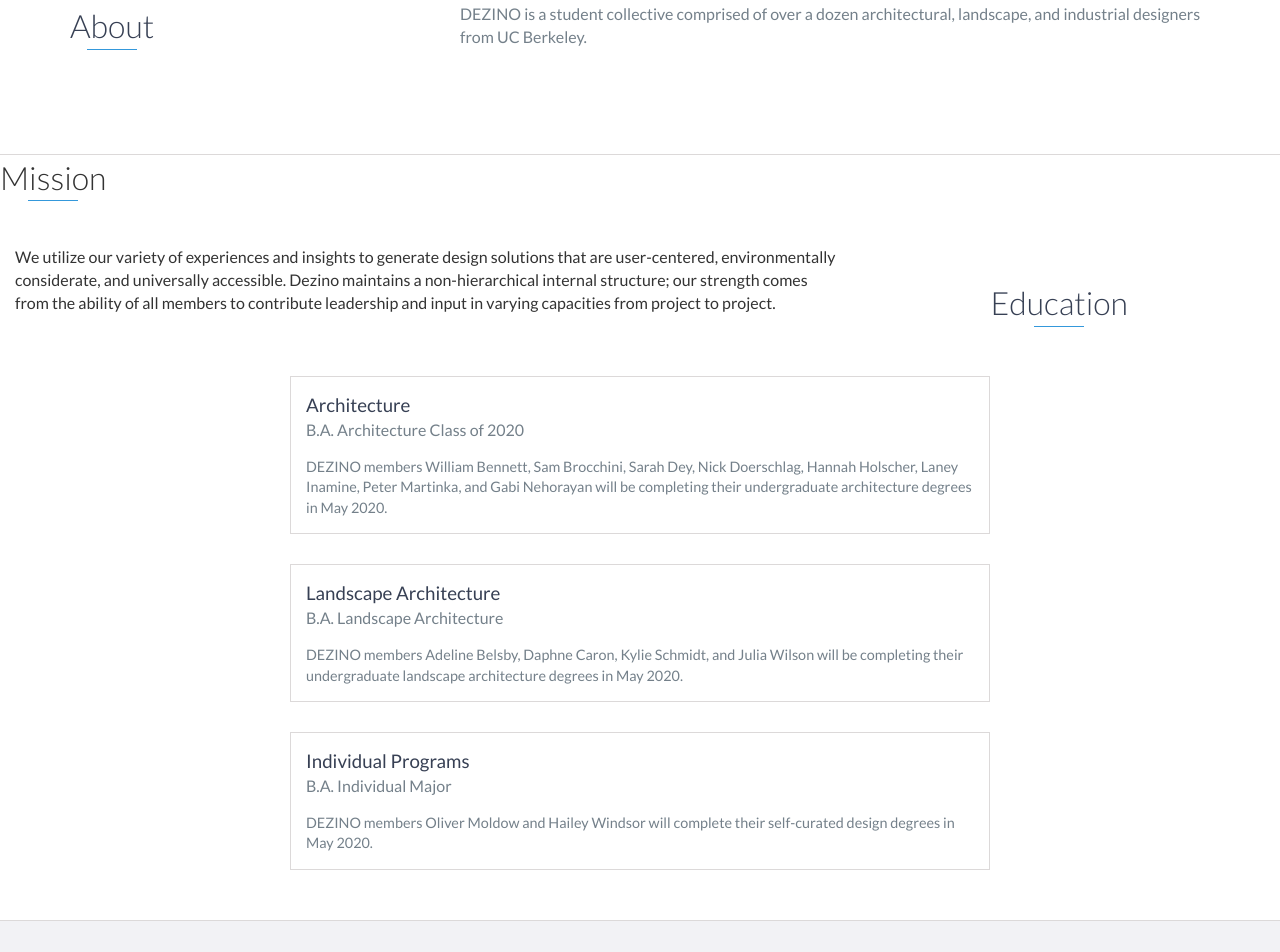
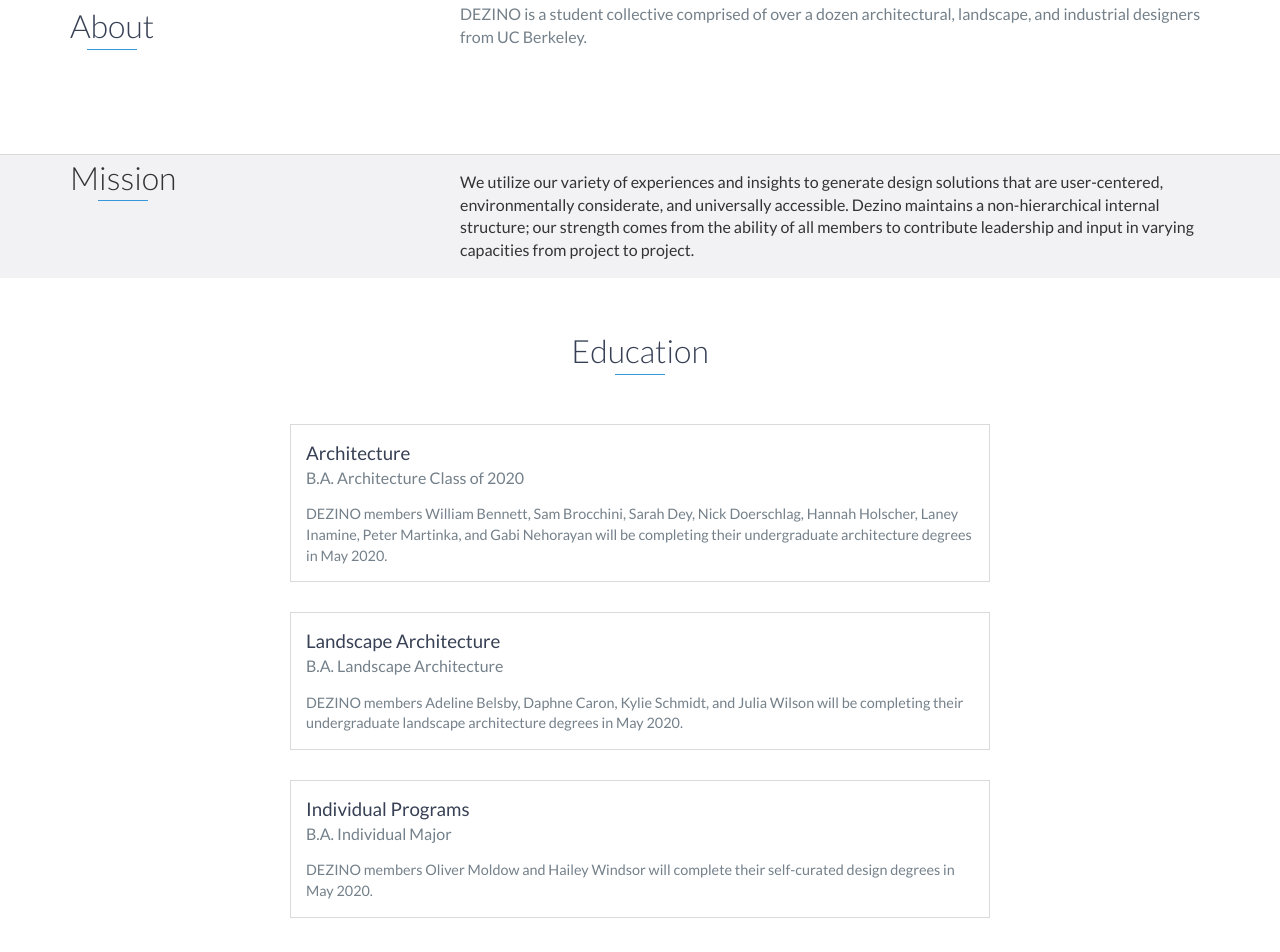
Before and after one commit to haileyhula/haileyhula.github.io, a website: page index.html in a window 1280 px wide. Shown: the part 872-1824 px from the top of the page. Drawn offline with nearby package versions, Linux system fonts and the light colour scheme.

Commit message:
Traying to fix headings 2

```diff
--- a/index.html
+++ b/index.html
@@ -80,8 +80,11 @@
     </div>
     <!-- End #about -->
 
-    <div id="mission">
-        <h2 class="heading">Mission</h2>
+    <div id="mission" class="background-alt">
+		<div class="container">
+			<div class="row">
+				<div class="col-md-4">
+					<h2 class="heading">Mission</h2>
                 </div>
                 <div class="col-md-8">
                     <p>
@@ -90,6 +93,8 @@
 						capacities from project to project.
                     </p>
 				</div>
+			</div>
+		</div>
     </div>
     <!-- End #experience -->
 
```
